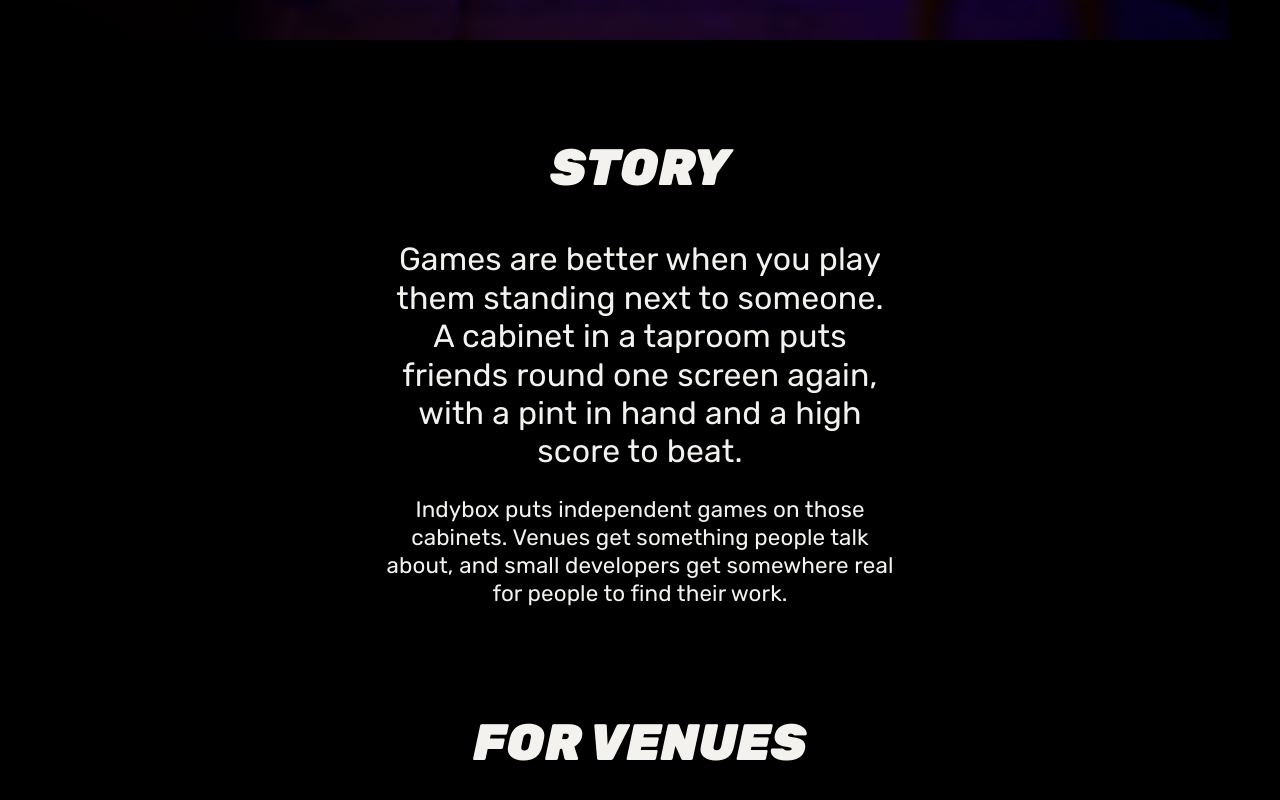
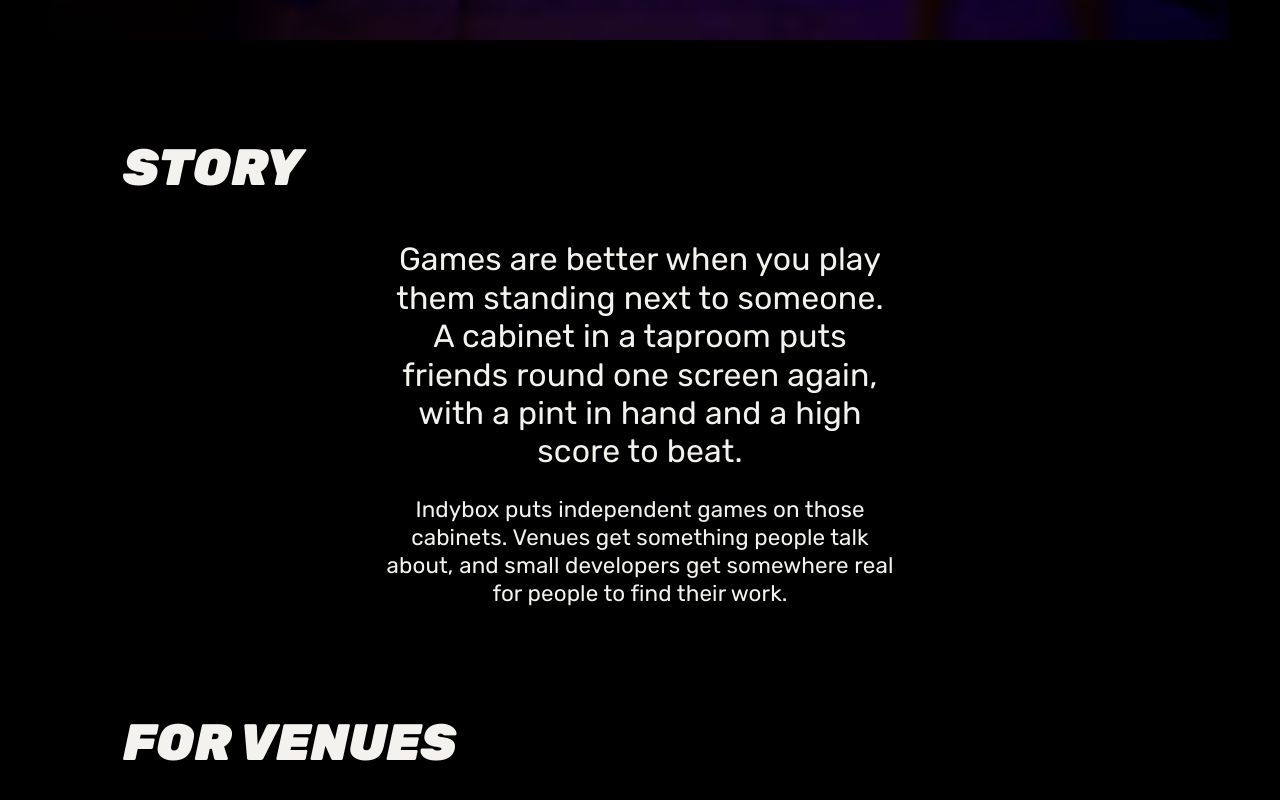
Before and after one commit to drdotpepper/indybox-site, a plain HTML site: page index.html in a window 1280 px wide. Shown: the part 760-1560 px from the top of the page. Drawn offline with Linux system fonts and the light colour scheme; a web font is replaced by a local one.

Commit message:
Section titles sit left, under the logo
Co-Authored-By: Claude Sonnet 5.5 <noreply@anthropic.com>
Claude-Session: https://claude.ai/code/session_01G1ucLrMbuPWt4HdHkzrX8K

```diff
--- a/index.html
+++ b/index.html
@@ -173,6 +173,8 @@ h1 .amp { font-weight: inherit; }
 .hero::after, section::after { content: ""; position: absolute; z-index: 2; inset: 0; border-radius: var(--wr); box-shadow: 0 0 0 100vmax #000; clip-path: inset(-22px -100vmax -22px -100vmax); pointer-events: none; }
 /* Section windows are dimmed a little more than the hero, so body text stays easy to read */
 /* Section titles hang from the top edge of their window in a black tab, with small curved joins where the tab meets the frame */
+section > h2 { align-self: flex-start; } /* titles sit under the logo, at the left edge of the content */
+@media (max-width: 600px) { section > h2 { margin-left: -16px; } }
 section > h2::before, section > h2::after { content: ""; position: absolute; top: 0; width: 22px; height: 22px; }
 section > h2::before { right: 100%; background: radial-gradient(circle at 0 100%, transparent 21px, #000 22px); }
 section > h2::after { left: 100%; background: radial-gradient(circle at 100% 100%, transparent 21px, #000 22px); }
```
